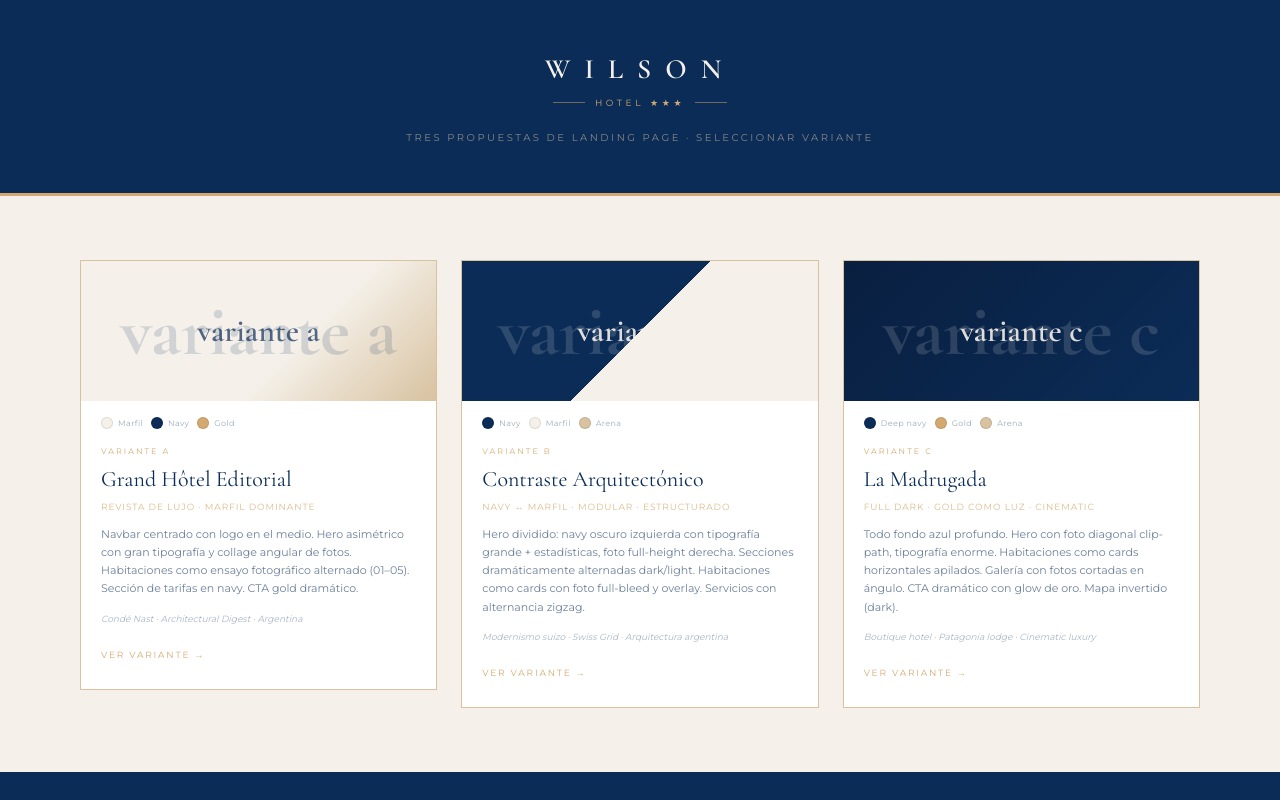
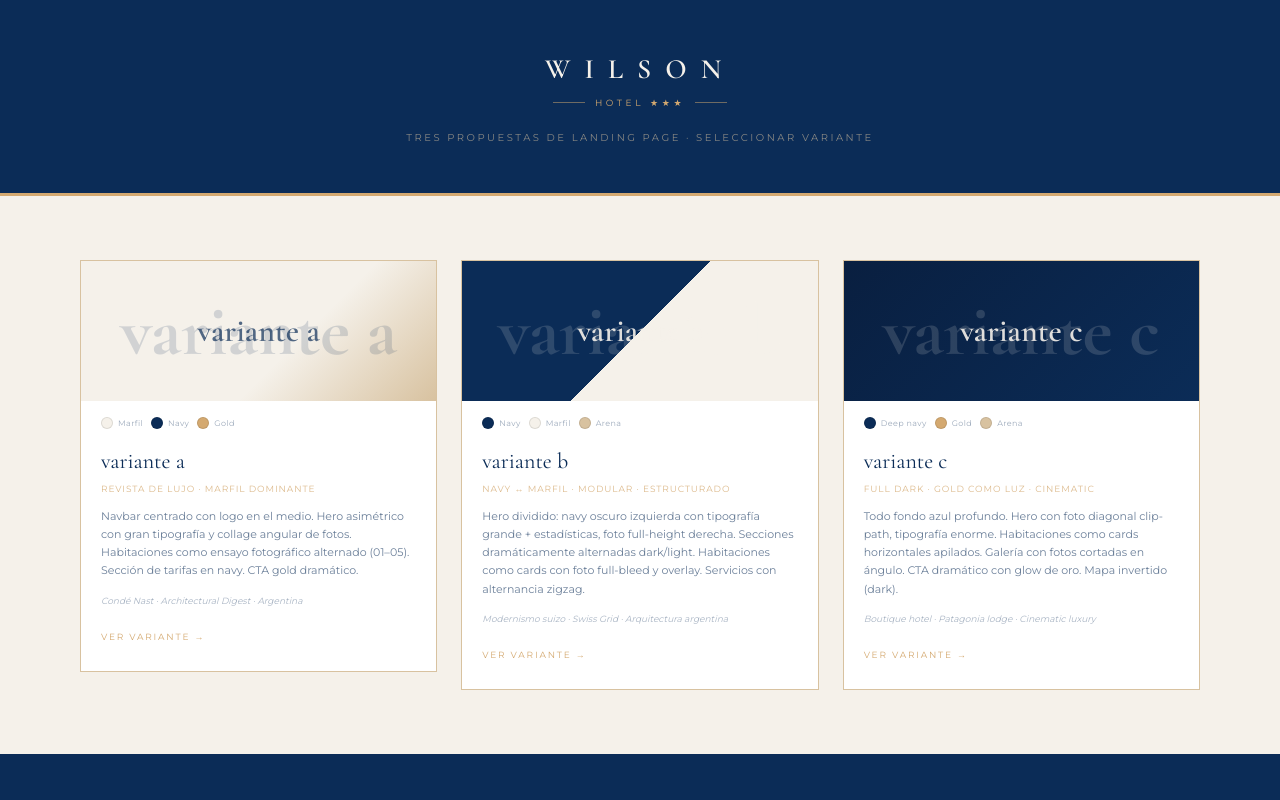
Before and after one commit to 147pop/wilson-hotel, a Next.js app: page / in a window 1280 px wide. Shown: the top 800 px of the page. Built offline with nearby package versions, Linux system fonts and the light colour scheme.

Commit message:
Remove old concepts from UI and display variant label as title

```diff
--- a/app/page.tsx
+++ b/app/page.tsx
@@ -87,8 +87,7 @@ export default function IndexPage() {
               </div>
 
               <div style={{ padding: "16px 20px 24px" }}>
-                <span style={{ fontFamily: g.fontM, fontSize: 8, letterSpacing: "0.25em", textTransform: "uppercase", color: g.gold, display: "block", marginBottom: 6 }}>{v.label}</span>
-                <h2 style={{ fontFamily: g.fontG, fontSize: 22, color: g.deep, margin: "0 0 4px 0" }}>{v.concept}</h2>
+                <h2 style={{ fontFamily: g.fontG, fontSize: 22, color: g.deep, margin: "0 0 4px 0" }}>{v.label}</h2>
                 <p style={{ fontFamily: g.fontM, fontSize: 9, color: g.gold, letterSpacing: "0.1em", margin: "0 0 12px 0", textTransform: "uppercase", opacity: 0.8 }}>{v.tagline}</p>
                 <p style={{ fontFamily: g.fontM, fontSize: 11, color: g.deep, opacity: 0.6, lineHeight: 1.65, margin: "0 0 14px 0" }}>{v.description}</p>
                 <p style={{ fontFamily: g.fontM, fontSize: 9, color: g.deep, opacity: 0.35, fontStyle: "italic", margin: "0 0 16px 0" }}>{v.feel}</p>
```
